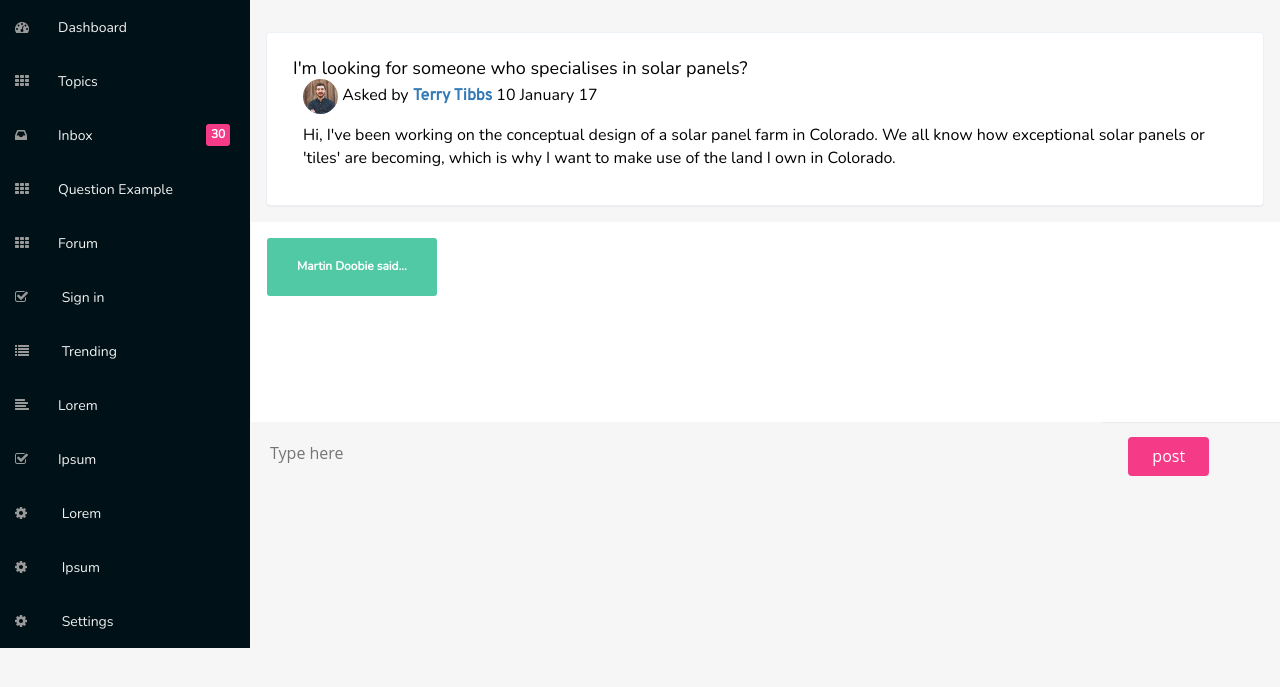
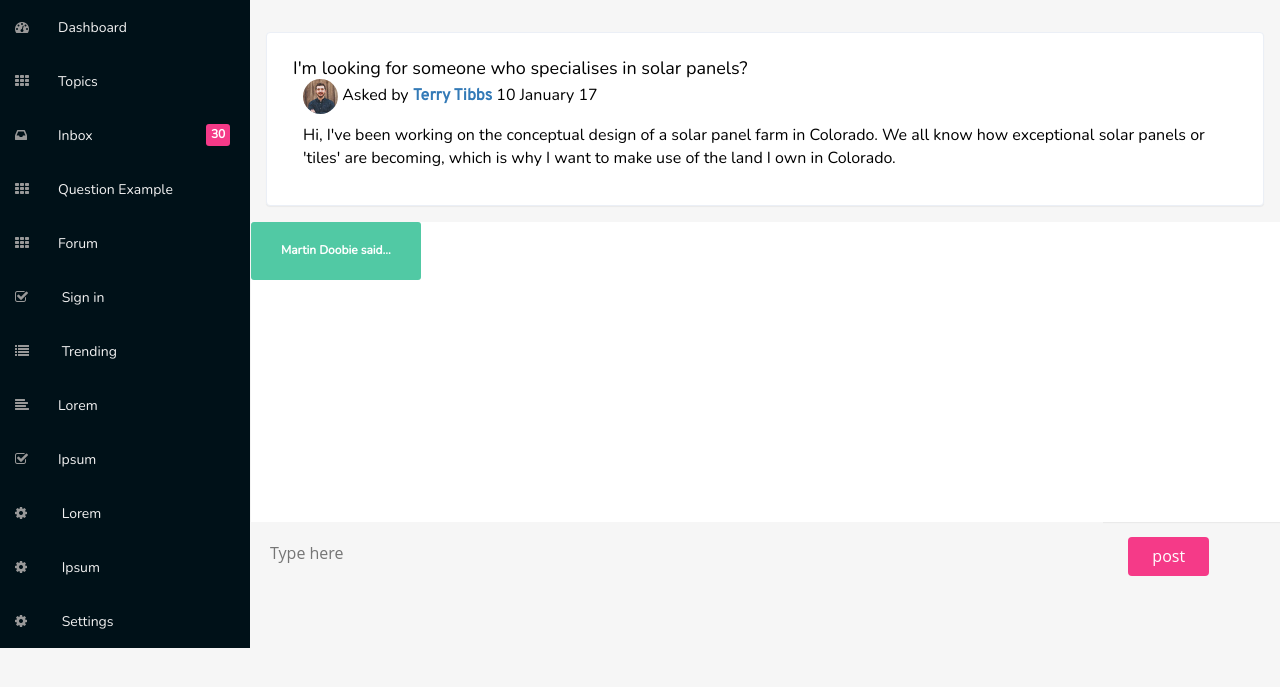
Before and after one commit to katebroooks/Oracle-Chat-CTP-13035838, a PHP site: page /forum in a window 1280 px wide. Shown: the part 62-749 px from the top of the page. Run offline with PHP 8.4, Linux system fonts and the light colour scheme; some libraries are stand-ins or nearby versions.

Commit message:
First commit

```diff
--- a/post_reply_parse.php
+++ b/post_reply_parse.php
@@ -31,6 +31,7 @@ if ($_SESSION['uid']) {
         }
       }
     }
+    $email = '';
     $email = substr($email, 0, (strlen($email)) - 2);
     $to = "andileforgetful10@gmail.com";
     $from = "Katherine2.Brooks@live.uwe.ac.uk";
--- a/public/css/style.css
+++ b/public/css/style.css
@@ -888,12 +888,12 @@ i.fa.fa-globe {
 .answer {
 	width: 100%;
   color: #fff;
-  height: 200px;
+  height: 300px;
   overflow-y: scroll;
   background: #fff;
   display: block;
   margin: 0em 1em ;
-  padding:1em;
+  padding-bottom: 5em;
   -moz-border-radius: 4px
   -ms-border-radius: 4px;
   -webkit-box-shadow: 0 1px 1px rgba(0,0,0,.05);
--- a/view_topic.php
+++ b/view_topic.php
@@ -32,7 +32,7 @@ $sql = "SELECT * FROM topics WHERE category_id='".$cid."' AND id='".$tid."' LIMI
 $res = mysqli_query($con,$sql) or die(mysqli_error($con));
 if (mysqli_num_rows($res) == 1) {
   echo "<table class='table' width='60%'>";
-  if ($_SESSION['uid']) {
+  if (isset($_SESSION['uid'])) {
     echo "<tr class='table-row'><td class='table-text' colspan='2'><div class='forum-sub'><input type='submit' value='Add Reply' onClick=\"window.location = 'post_reply.php?cid=".$cid."&tid=".$tid."'\" /></div>"; } else { echo "<tr class='table-row'><td class='table-text' colspan='2'><p>Please log in to add your reply.</p></td></tr>"; }
   while ($row = mysqli_fetch_assoc($res)) {
     $sql2 = "SELECT * FROM posts WHERE category_id='".$cid."' AND topic_id='".$tid."'";
```
Also changed, not shown: index.php (+6 -6 lines).
